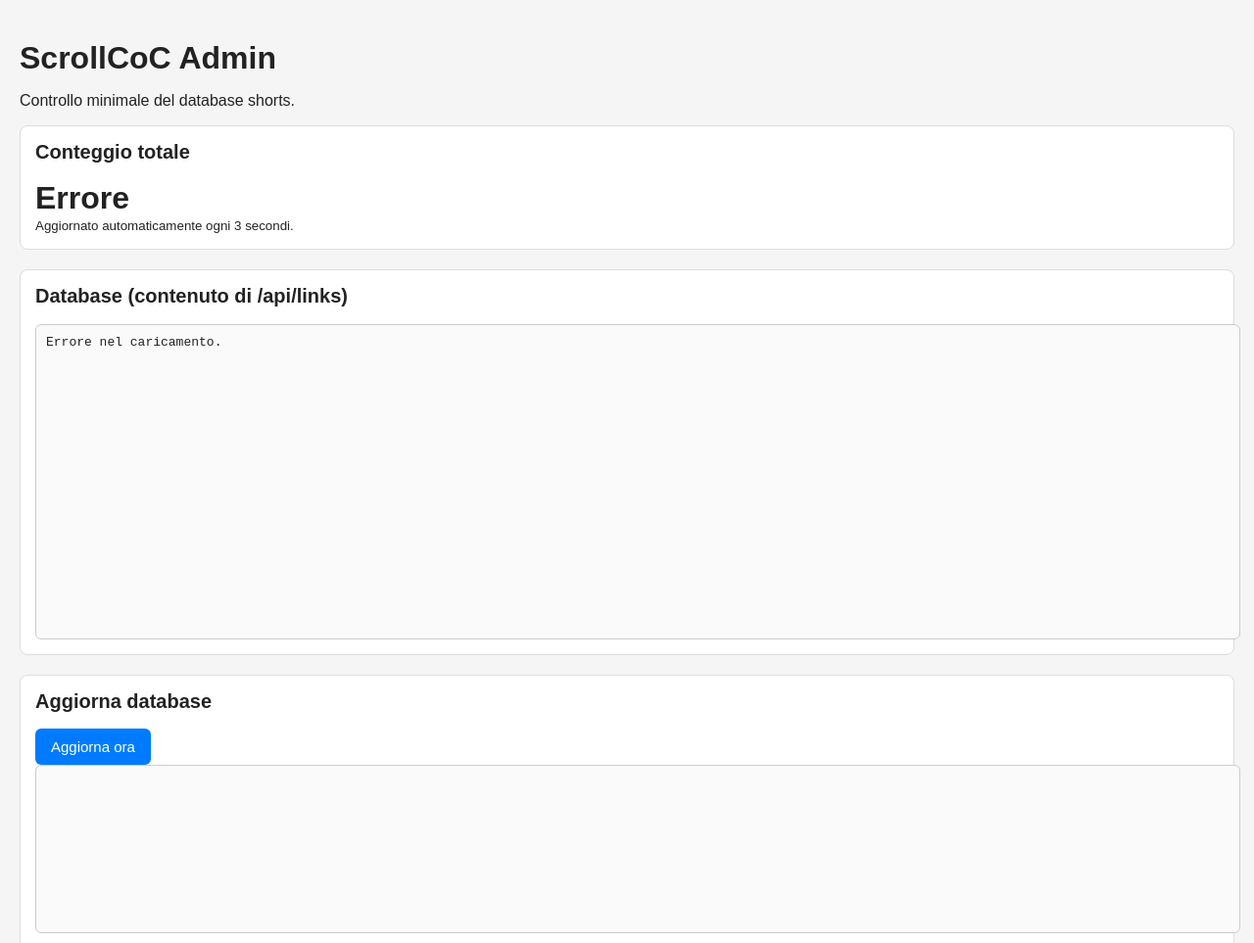
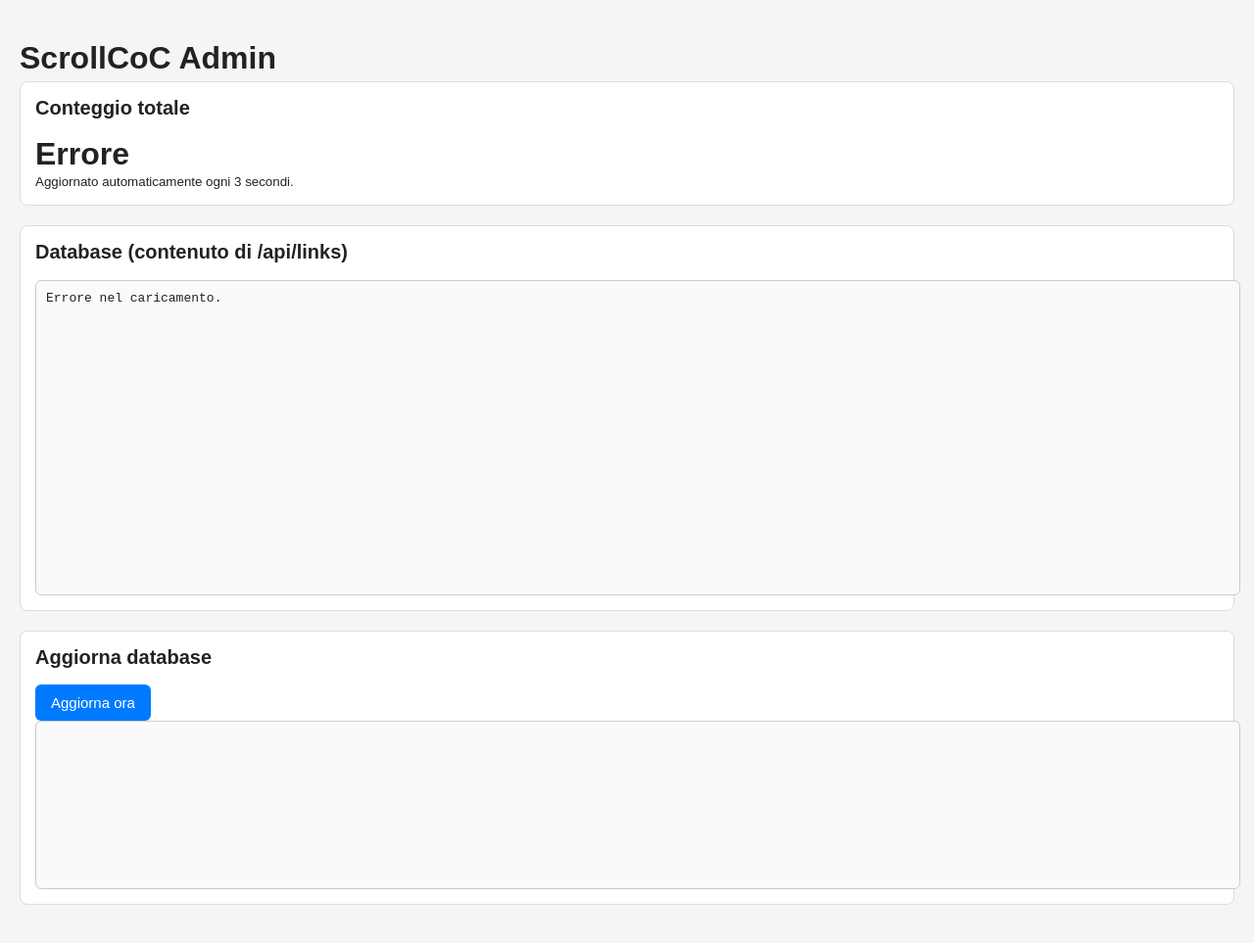
Before and after one commit to Gianguido127/scrollcoc_server, a plain HTML site: page admin.html in a window 1280 px wide. Shown: the top 963 px of the page at 98% size. Drawn offline with Linux system fonts and the light colour scheme; no server answers.

Commit message:
Update admin.html

```diff
--- a/admin.html
+++ b/admin.html
@@ -79,7 +79,6 @@
 <body>
 
     <h1>ScrollCoC Admin</h1>
-    <p>Controllo minimale del database shorts.</p>
 
     <!-- COUNT SECTION -->
     <div class="section">
```
